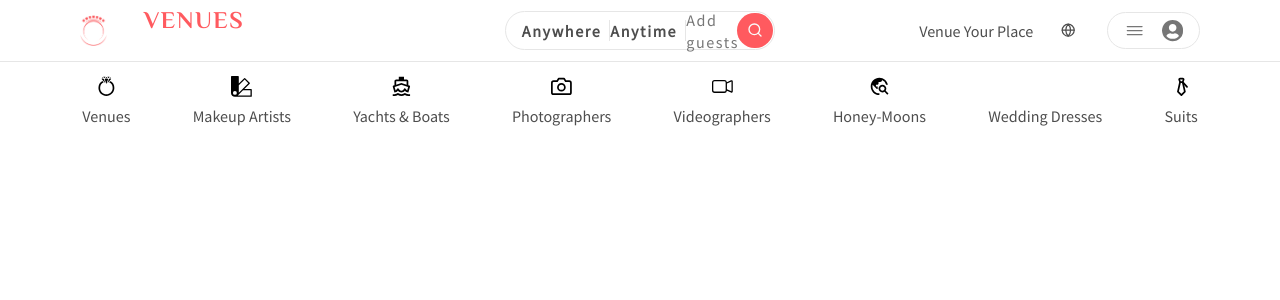
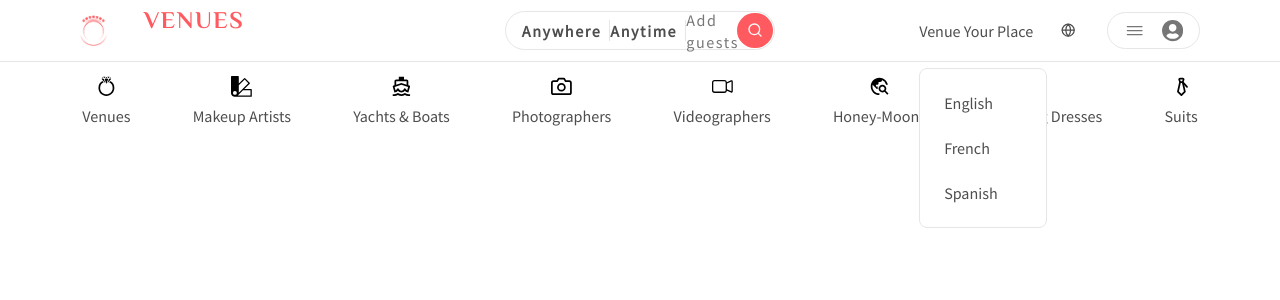
Before and after one commit to shehabwaleedd/qaa-a, a React (Create React App) app: page / in a window 1280 px wide. Both pictures are taken after a click on the button 1068 px from the left and 30 px from the top of the page. Shown: the top 300 px of the page. Built offline with nearby package versions, Linux system fonts and the light colour scheme; no server answers; some icons are missing.

Commit message:
added language submenu

```diff
--- a/src/navbar/Navbar.jsx
+++ b/src/navbar/Navbar.jsx
@@ -8,9 +8,12 @@ import { IoMenuOutline } from 'react-icons/io5'
 import { motion, AnimatePresence } from 'framer-motion'
 const Navbar = () => {
     const [accountOpen, setAccountOpen] = useState(false)
-
+    const [languageOpen, setLanguageOpen] = useState(false)
     const handleAccontOpen = () => {
         setAccountOpen(!accountOpen)
+    }
+    const handleLanguageOpen = () => {
+        setLanguageOpen(!languageOpen)
     }
 
 
@@ -33,8 +36,19 @@ const Navbar = () => {
                     <div className="nbr__container">
                         <div className="nbr__buttons">
                             <button className='navbar__button'>Venue Your Place</button>
-                            <button className='navbar__button'>
+                            <button className='navbar__button' onClick={handleLanguageOpen}>
                                 <FiGlobe className='navbar__button-icon' />
+                                <AnimatePresence>
+                                    {languageOpen && (
+                                        <motion.div initial={{ opacity: 0, y: -20 }} animate={{ opacity: 1, y: 0 }} exit={{ opacity: 0, y: -20 }} transition={{ duration: 0.2 }} className="nbr__language-dropdown" >
+                                            <ul className='submenu__language'>
+                                                <li>English</li>
+                                                <li>French</li>
+                                                <li>Spanish</li>
+                                            </ul>
+                                        </motion.div>
+                                    )}
+                                </AnimatePresence>
                             </button>
                         </div>
                         <div className="nbr__account" onClick={handleAccontOpen}>
--- a/src/navbar/Navbar.scss
+++ b/src/navbar/Navbar.scss
@@ -104,7 +104,69 @@
                     align-items: center;
                     justify-content: space-between;
                     width: 100%;
-
+                    position: relative;
+                    transition: all 1s cubic-bezier(0.16, 1, 0.3, 1);
+                    .nbr__language-dropdown {
+                        display: flex;
+                        flex-direction: column;
+                        align-items: flex-start;
+                        justify-content: center;
+                        gap: 0.5rem;
+                        position: absolute;
+                        top: 3rem;
+                        left: 0rem;
+                        width: 10vw;
+                        height: 20vh;
+                        background-color: var(--background-color);
+                        border: 1px solid var(--border-color);
+                        border-radius: 0.5rem;
+                        padding: 1rem;
+                        z-index: 200;
+                        ul {
+                            display: flex;
+                            flex-direction: column;
+                            align-items: flex-start;
+                            justify-content: center;
+                            gap: 0.5rem;
+                            width: 100%;
+                            height: 100%;
+                            position: relative;
+                            font-weight: 400;
+                            font-family: 'Noto Sans KR', sans-serif;
+                            li {
+                                display: flex;
+                                align-items: center;
+                                justify-content: flex-start;
+                                gap: 0.5rem;
+                                width: 100%;
+                                height: 100%;
+                                padding: 0 0.5rem;
+                                cursor: pointer;
+                                font-size: 0.9rem;
+                                font-weight: 400;
+                                font-family: 'Noto Sans KR', sans-serif;
+                                &:hover {
+                                    width: 100%;
+                                    background: #eeeeee;
+                                    transition: all 1s cubic-bezier(0.16, 1, 0.3, 1);
+                                }
+                            }
+                        }
+                        .submenu__language-upper {
+                            border-bottom: 0.1rem solid var(--border-color);
+                            padding-bottom: 0.5rem;
+                            margin-bottom: 0.5rem;
+                            font-weight: 500;
+                            font-family: 'Noto Sans KR', sans-serif;
+                        }
+                        .submenu__language-lower {
+                            border-top: 0.1rem solid var(--border-color);
+                            padding-top: 0.5rem;
+                            margin-top: 0.5rem;
+                            font-weight: 500;
+                            font-family: 'Noto Sans KR', sans-serif;
+                        }
+                    }
                     button {
                         font-family: "Noto Sans KR", sans-serif;
                         font-size: 0.9rem;
@@ -135,6 +197,7 @@
                     }
 
                     &:hover {
+                        transition: all 1s cubic-bezier(0.16, 1, 0.3, 1);
                         box-shadow: 0.1rem 0.1rem 0 0.1rem var(--border-color);
                     }
                     .nbr__account-dropdown {
@@ -178,6 +241,7 @@
                                 font-family: 'Noto Sans KR', sans-serif;
                                 &:hover {
                                     width: 100%;
+                                    transition: all 1s cubic-bezier(0.16, 1, 0.3, 1);
                                     background: #eeeeee;
                                 }
                             }
```
